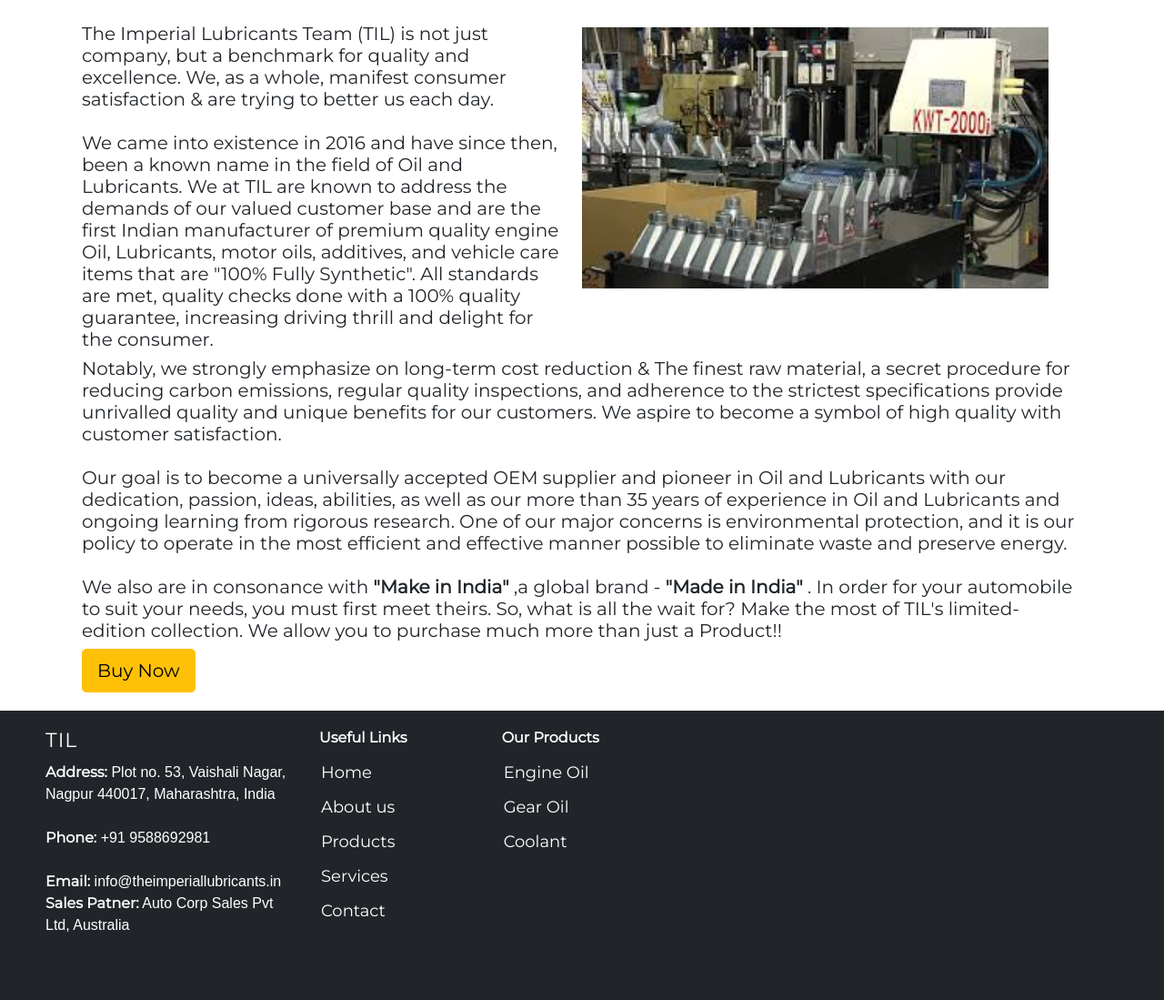
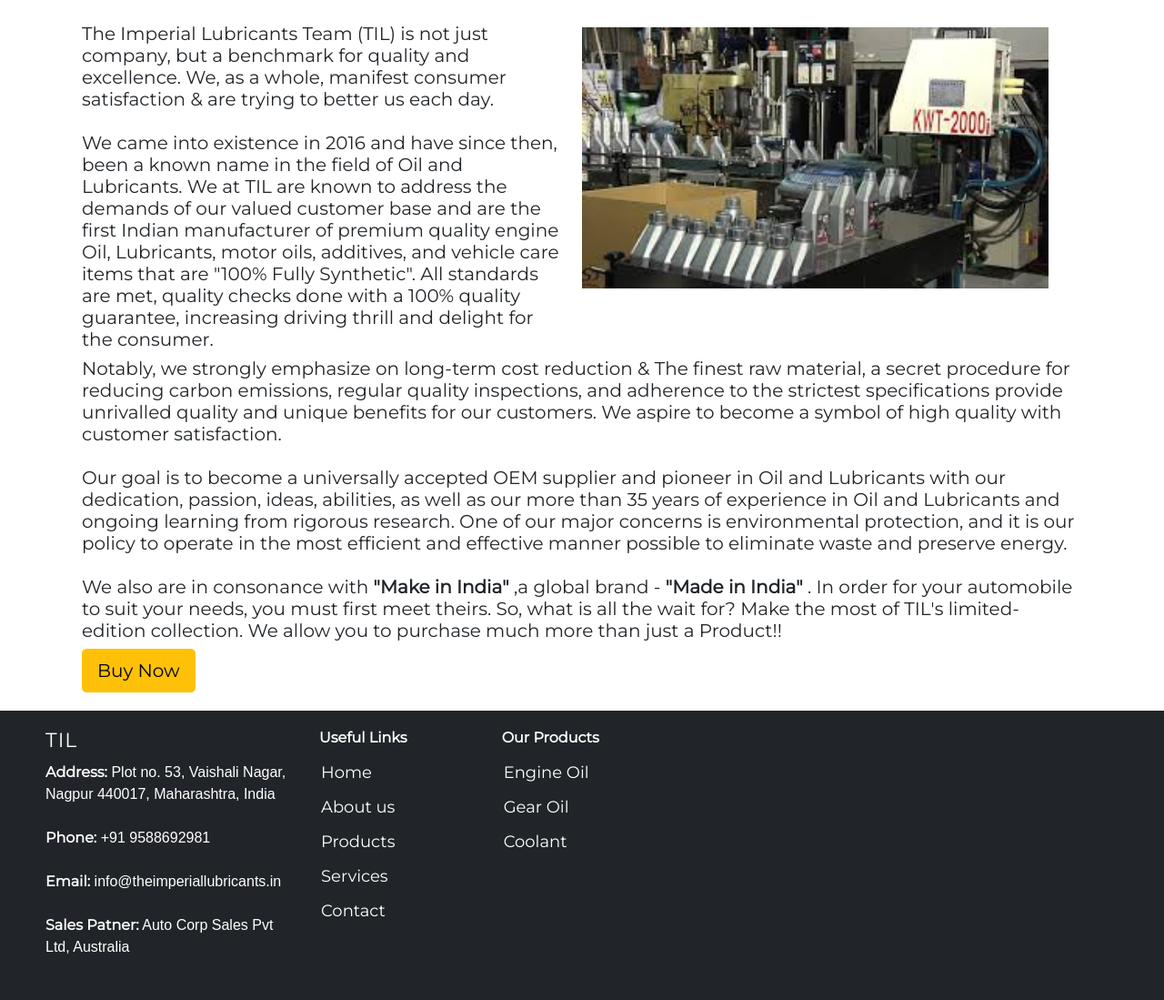
Before and after one commit to The-Imperial-Lubricants/TIL_Website, a plain HTML site: page aboutus.html in a window 1280 px wide. Shown: the part 201-1300 px from the top of the page at 91% size. Drawn offline with nearby package versions, Linux system fonts and the light colour scheme.

```diff
--- a/aboutus.html
+++ b/aboutus.html
@@ -150,7 +150,7 @@
             <p>
               <strong>Address:</strong> Plot no. 53, Vaishali Nagar, Nagpur 440017, Maharashtra, India <br><br>
               <strong>Phone:</strong> +91 9588692981<br><br>
-              <strong>Email:</strong> info@theimperiallubricants.in<br>
+              <strong>Email:</strong> info@theimperiallubricants.in<br><br>
               <strong>Sales Patner:</strong> Auto Corp Sales Pvt Ltd, Australia <br>
             </p>
           </div>
```
Also changed, not shown: contactus.html (+1 -1 lines), products.html (+1 -1 lines).
